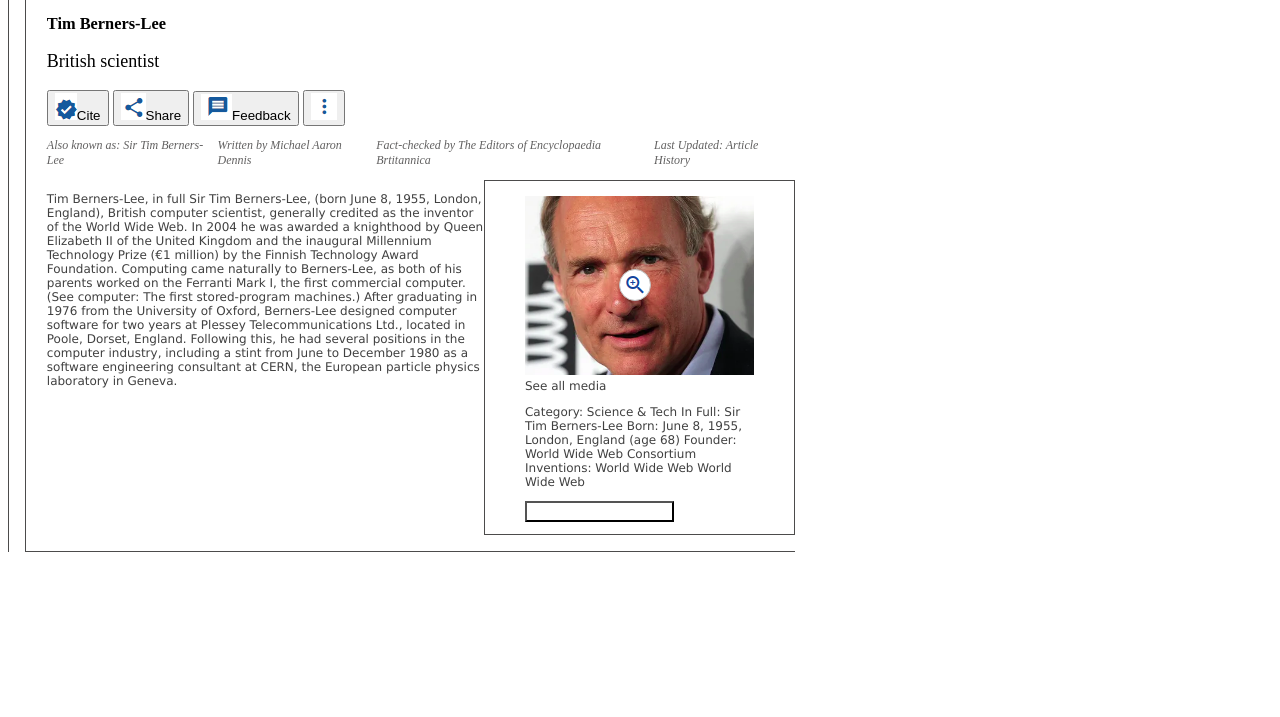
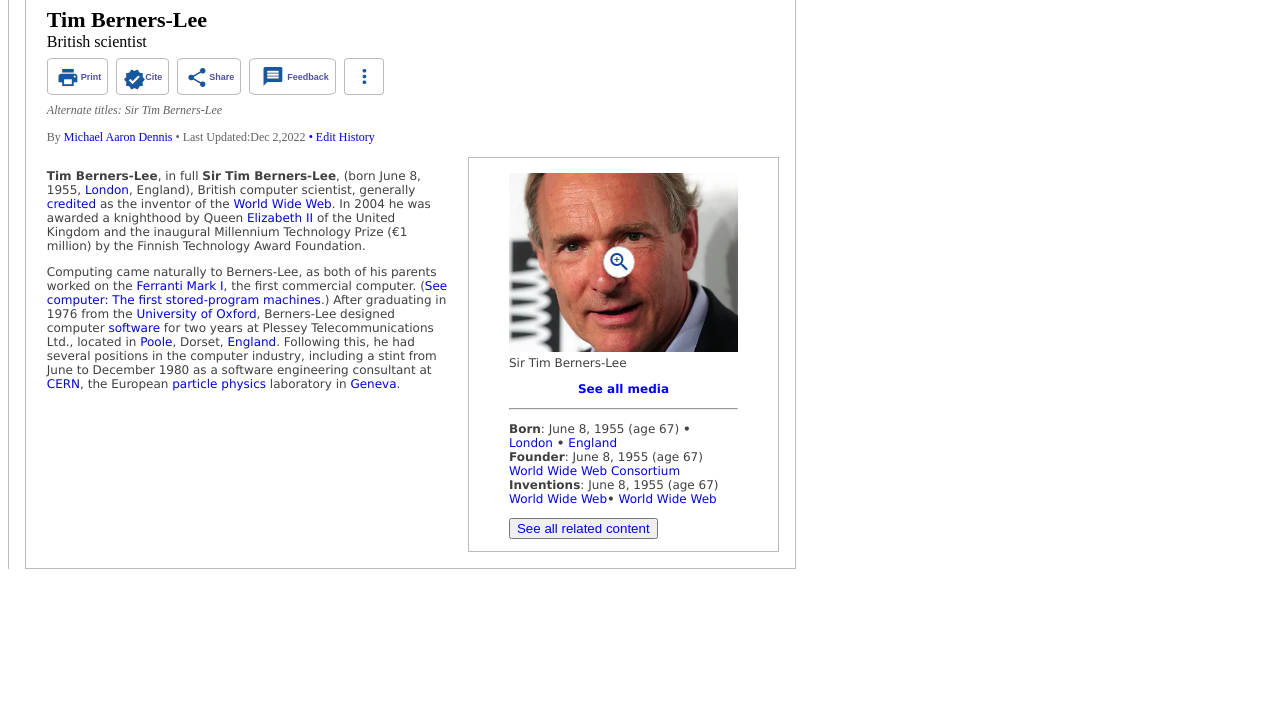
Before and after one commit to julie1030/tim-berners-lee, a website built with Vite: page index.html in a window 1280 px wide. Shown: the part 83-800 px from the top of the page. Built offline with nearby package versions, Linux system fonts and the light colour scheme.

Commit message:
dernier changement

```diff
--- a/index.html
+++ b/index.html
@@ -38,6 +38,7 @@
 
     </nav>
     <!-- <div class="pathnav"></div>  correspond à ....? -->
+
     <section class="boite1">
         <nav class="navinnav">
             <item>Home</item>
@@ -46,78 +47,112 @@
             <item class="chevron">></item>
             <item>Mathematics</item>
         </nav>
-        <section class="boite2" class="button3">
+        <section class="boite2">
             <header>
                 <h1>Tim Berners-Lee</h1>
                 <p class="subheader">British scientist</p>
             </header>
-            <div>
-                <button><img src="/images/iconecite.png">Cite</button>
-                <button><img src="/images/iconeshare.png">Share</button>
-                <button><img src="/images/iconefeedback.png">Feedback</button>
-                <button><img src="/images/iconepoints.png"></button>
+            <div class="buttons-menu">
+                <button class="button3"><img src="/images/iconeprint.png">Print</button>
+                <button class="button3"><img src="/images/iconecite.png">Cite</button>
+                <button class="button3"><img src="/images/iconeshare.png">Share</button>
+                <button class="button3"><img src="/images/iconefeedback.png">Feedback</button>
+                <button class="button3"><img src="/images/iconepoints.png"></button>
 
             </div>
             <article class="article1">
-                <p>Also known as: Sir Tim Berners-Lee</p>
-                <p>Written by Michael Aaron Dennis</p>
-                <p>Fact-checked by The Editors of Encyclopaedia Brtitannica </p>
-                <p>Last Updated: Article History</p>
-            </article>
-            <!-- <div class="table-of-contents"></div>
-    <audio>
-        <p>logo audio</p>>
-    </audio> -->
+                <div>
+                    <cite>Alternate titles: Sir Tim Berners-Lee</cite><br>
+                    <p>By <span class="bleue"> Michael Aaron Dennis </span> &bull; Last Updated:Dec 2,2022 <span
+                            class="bleue">&bull; Edit History</span></p>
+                </div>
+            </article> <!-- <div class="table-of-contents"></div> <p>logo audio</p>> </audio> -->
             <main>
-                <section>
+                <!-- <mark></mark> -->
                 <article class="article2">
+
+                    <div class="text">
+
                         <p>
-                            Tim Berners-Lee, in full Sir Tim Berners-Lee, (born June 8, 1955, London, England), British
+                            <strong>Tim Berners-Lee</strong>, in full <strong>Sir Tim Berners-Lee</strong>, (born
+                            June 8, 1955, <span class="bleue">London</span>,
+                            England), British
                             computer
                             scientist,
-                            generally credited as the inventor of the World Wide Web. In 2004 he was awarded a
+                            generally <span class="bleue">credited</span> as the inventor of the <span
+                                class="bleue">World
+                                Wide Web</span>. In 2004 he was awarded a
                             knighthood by
                             Queen
-                            Elizabeth
-                            II of the United Kingdom and the inaugural Millennium Technology Prize (€1 million) by the
+                            <span class="bleue">Elizabeth
+                                II</span> of the United Kingdom and the inaugural Millennium Technology Prize (€1
+                            million) by
+                            the
                             Finnish
                             Technology
                             Award Foundation.
-                            Computing came naturally to Berners-Lee, as both of his parents worked on the Ferranti Mark
-                            I,
+                        </p>
+                        <p>Computing came naturally to Berners-Lee, as both of his parents worked on the <span
+                                class="bleue">Ferranti
+                                Mark
+                                I</span>,
                             the
                             first
-                            commercial computer. (See computer: The first stored-program machines.) After graduating in
+                            commercial computer. (<span class="bleue">See computer: The first stored-program
+                                machines</span>.) After graduating
+                            in
                             1976
                             from
                             the
-                            University of Oxford, Berners-Lee designed computer software for two years at Plessey
+                            <span class="bleue">University of Oxford</span>, Berners-Lee designed computer <span
+                                class="bleue">software</span> for two years at Plessey
                             Telecommunications
                             Ltd.,
-                            located in Poole, Dorset, England. Following this, he had several positions in the computer
+                            located in <span class="bleue">Poole</span>, Dorset, <span class="bleue">England</span>.
+                            Following this, he had several positions in the
+                            computer
                             industry,
                             including
-                            a stint from June to December 1980 as a software engineering consultant at CERN, the
+                            a stint from June to December 1980 as a software engineering consultant at <span
+                                class="bleue">CERN</span>, the
                             European
-                            particle
-                            physics
-                            laboratory in Geneva.
+                            <span class="bleue">particle
+                                physics</span>
+                            laboratory in <span class="bleue">Geneva</span>.
                         </p>
+
+                    </div>
                     <!-- <p>Michael Aaron Dennis</p> -->
                     <section class="boite3">
                         <figure>
+
                             <img src="images/timBernersPhoto.png" alt="photo de tim">
-                                <caption>See all media</caption>
-                                <p>Category: Science & Tech
-                                    In Full: Sir Tim Berners-Lee
-                                    Born: June 8, 1955, London, England (age 68)
-                                    Founder: World Wide Web Consortium
-                                    Inventions: World Wide Web World Wide Web</p>
-                                <button class="button2">See all related content</button>
+                            <figcaption>Sir Tim Berners-Lee</figcaption>
+                            <p class="bleue">See all media</p>
+
+                            <hr>
+
+                            <ul class="tim">
+                                <li>
+                                    <b>Born</b>: June 8, 1955 (age 67) <b>&bull;</b>
+                                    <span class="bleue">London</span> <b>&bull;</b>
+                                    <span class="bleue">England</span>
+                                </li>
+                                <li>
+                                    <b>Founder</b>: June 8, 1955 (age 67)
+                                    <span class="bleue">World Wide Web Consortium</span>
+                                </li>
+                                <li>
+                                    <b>Inventions</b>: June 8, 1955 (age 67)
+                                    <span class="bleue">World Wide Web</span><b>&bull;</b>
+                                    <span class="bleue">World Wide Web</span>
+                                </li>
+                            </ul>
+
+                            <button class="bleue">See all related content</button>
                         </figure>
                     </section>
                 </article>
-                </section>
             </main>
         </section>
     </section>
--- a/style.css
+++ b/style.css
@@ -1,59 +1,81 @@
 body {
     color: black;
     font-family: 'Times New Roman', Times, serif;
+}
 
+h1 {
+    font-size: 22px;
+    line-height: 0px;
+}
+
+.subheader {
+    font-size: 16px;
+    margin-top: 0%;
+    padding: 0px;
+    line-height: 0px;
 }
 
 .boite1 {
     padding-left: 1rem;
-    border-left: 1px solid rgb(76, 75, 75);
+    border-left: 1px solid rgb(188, 187, 187);
 }
+
 
 .boite2 {
     padding-left: 1.3rem;
-    border-left: 1px solid rgb(76, 75, 75);
-    border-top: 1px solid rgb(76, 75, 75);
-    border-bottom: 1px solid rgb(76, 75, 75);
-    max-width: 60%;
+    border: 1px solid rgb(188, 187, 187);
+    width: 60%;
 }
 
 .boite3 {
-    border: 1px solid rgb(76, 75, 75);
+    border: 1px solid rgb(188, 187, 187);
     margin-bottom: 1rem;
     padding: 0%;
 
 }
 
-header {
-    padding: 0px;
+/* header {
+    padding-top: 10px;
     font-size: 14px;
-    /* margin-bottom: 0px;   Ne fonctionne pas */
-    /* border: 0cap;
-    margin: 0%; */
+    line-height: 10px;
+} */
+
+.buttons-menu {
+    display: flex;
 }
 
-/* div.button3 {
-    border: 1px solid grey;     ne fonctionne pas :'(
+.button3 {
+    border: 1px solid rgb(188, 187, 187);
     align-items: center;
-    border-radius:0.2;
-} */
-.subheader {
-    font-size: 18px;
-    margin-top: 0%;
-    padding: 0px;
+    border-radius: 10%;
+    background-color: white;
+    font-size: 9px;
+    font-weight: bolder;
+    color: rgb(80, 80, 168);
+
+    display: flex;
+    margin-right: .5rem;
+    margin-bottom: .5rem;
+}
+
+.a {
+    display: inline;
 }
 
 .article1 {
+    display: inline;
     font-size: 12px;
     color: rgb(98, 97, 97);
-    font-style: italic;
+}
+
+.bleue {
+    color: blue;
 }
 
 .article2 {
     font-family: 'Lucida Sans', 'Lucida Sans Regular', 'Lucida Grande', 'Lucida Sans Unicode', Geneva, Verdana, sans-serif;
     font-size: 12px;
     color: rgb(64, 64, 64);
-
 }
 
 .article3 {
@@ -77,14 +99,20 @@ nav {
 
 nav.navinnav {
     padding: 4px;
+    font-size: 8px;
     color: rgb(21, 21, 208);
     background-color: white;
     align-items: center;
     margin-bottom: 0px;
     display: flex;
     flex-grow: 1;
-    max-width: 200px;
+    max-width: 150px;
     justify-content: space-between;
+}
+
+.chevron {
+    color: rgb(84, 83, 83);
+    font-weight: bold;
 }
 
 .menu {
@@ -105,6 +133,11 @@ i {
     padding-right: 5px;
 }
 
+p.bleue {
+    text-align: center;
+    font-weight: bold;
+}
+
 div.actions {
     display: flex;
     align-items: center;
@@ -113,11 +146,9 @@ div.actions {
     justify-content: space-between;
 }
 
-
-
-.chevron {
-    color: rgb(84, 83, 83);
-    font-weight: bold;
+ul.tim {
+    padding: 0;
+    list-style: none;
 }
 
 /* nav.navinnav item:not(:last-child)::after {
@@ -148,13 +179,19 @@ select {
     font-size: smaller;
 }
 
-
+main {
+    padding-right: 1rem;
+}
 
 .logo {
     width: 5rem;
     padding: 5px;
     padding-right: 2rem;
 
+}
+
+.text {
+    margin-right: 1rem;
 }
 
 article {
@@ -165,4 +202,8 @@ article {
     .article2 {
         flex-direction: column-reverse;
     }
+
+    figure img {
+        width: 10rem;
+    }
 }
```
Lines whose indentation alone changed are shown as unchanged.
